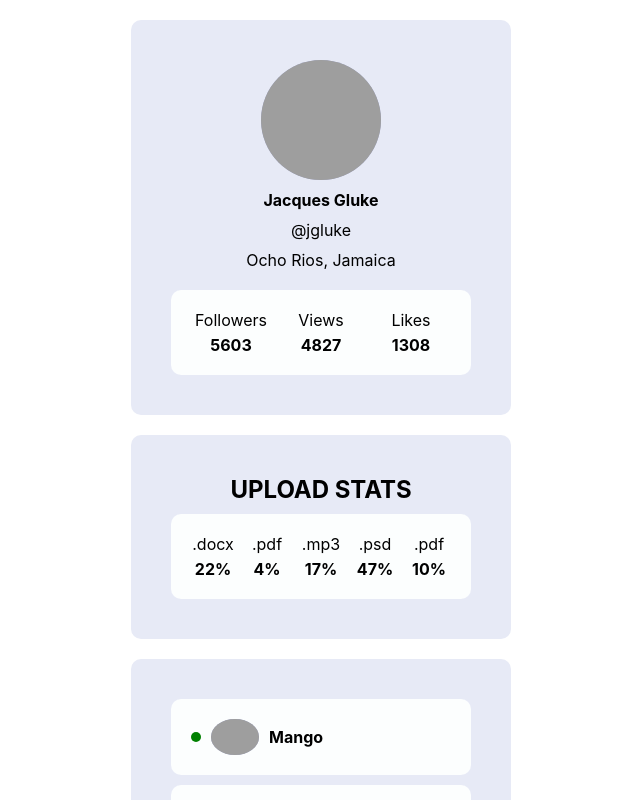
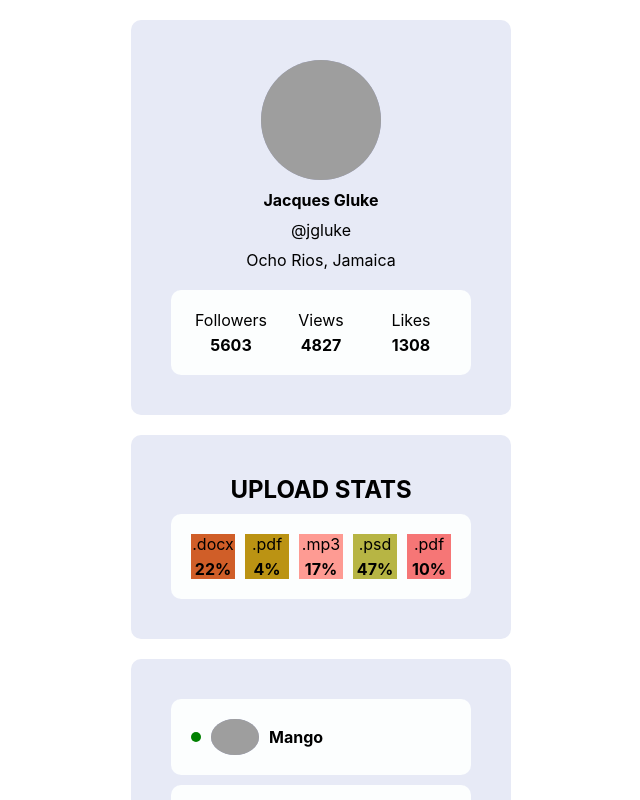
Before and after one commit to IlchukV/goit-react-hw-01-components, a React (Create React App) app: page / in a window 1280 px wide. Shown: the top 800 px of the page, without its empty margins (319-959 px from the left). Built offline with nearby package versions, Linux system fonts and the light colour scheme; grey boxes are pictures that could not be loaded.

Commit message:
Add_random_color
+ create folder @data@

```diff
--- a/src/components/Statistics/Statistics.js
+++ b/src/components/Statistics/Statistics.js
@@ -1,4 +1,5 @@
 import PropTypes from "prop-types";
+import { getRandomHexColor } from "utils/getRandomHexColor";
 import css from "./Statistics.module.css";
 
 export const Statistics = ({ title, stats }) => {
@@ -9,7 +10,7 @@ export const Statistics = ({ title, stats }) => {
       <ul className={css.statList}>
         {stats.map(stat =>
         (
-          <li className={css.item} key={stat.id}>
+          <li className={css.item} style={{ backgroundColor: getRandomHexColor()}} key={stat.id}>
             <span className={css.label}>{stat.label}</span>
             <span className={css.percentage}>{stat.percentage}%</span>
           </li>)
--- /dev/null
+++ b/src/utils/getRandomHexColor.js
@@ -0,0 +1,5 @@
+export const getRandomHexColor = () => {
+  return `#${Math.floor(Math.random() * 16777215)
+    .toString(16)
+    .padStart(6, 0)}`;
+};
```
Also changed, not shown: src/components/App.jsx (+4 -4 lines), src/data/data.json (renamed from src/data.json), src/data/friends.json (renamed from src/friends.json), src/data/transactions.json (renamed from src/transactions.json), src/data/user.json (renamed from src/user.json).
